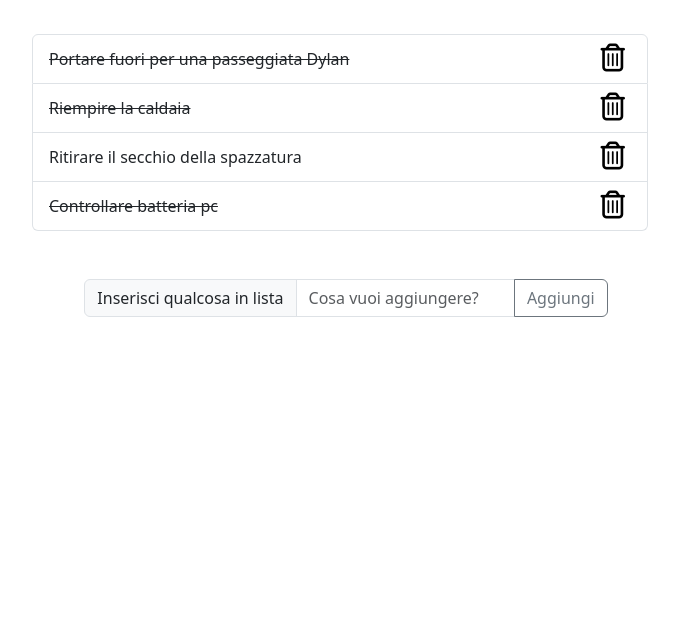
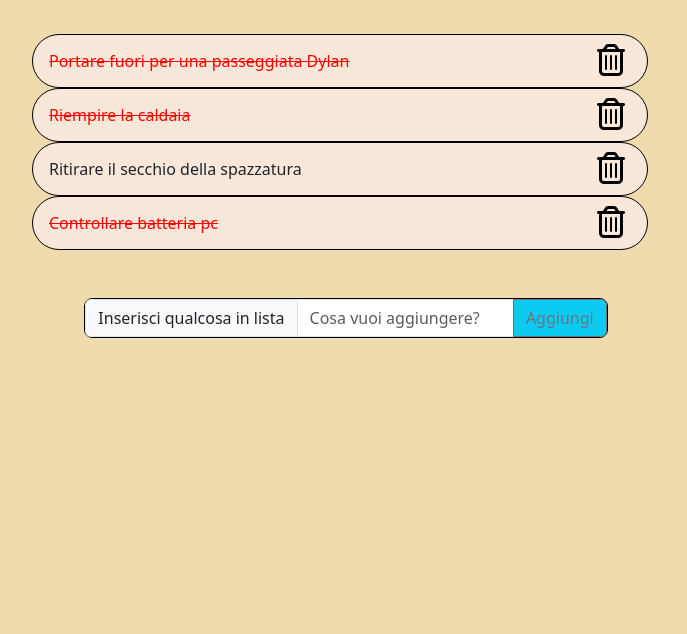
Before and after one commit to michele-pupo/vue-todolist, a plain HTML site: page index.html in a window 1280 px wide. Shown: the part 166-800 px from the top of the page, without its empty margins (294-981 px from the left). Drawn offline with nearby package versions, Linux system fonts and the light colour scheme.

Commit message:
added possibility to change the done

```diff
--- a/css/style.css
+++ b/css/style.css
@@ -1,7 +1,25 @@
+body{
+    background-color: #F0DBAF;
+}
+
+.list-group li{
+    background-color: #F9E8D9;
+}
+
+.list-group button{
+    background-color: #F9E8D9;
+}
+
 .list-group button i{
     cursor: pointer;
 }
 
+.list-group .list-group-item{
+    cursor: pointer;
+    user-select: none;
+}
+
 .done {
     text-decoration: line-through;
+    color: red;
   }
--- a/index.html
+++ b/index.html
@@ -28,9 +28,13 @@
         <div class="container-fluid d-flex flex-column align-items-center">
             <div class="row col-6 mt-5">
                 <ul class="list-group">
-                    <li v-for="(currentTodo, index) in todos" :key="index" class="list-group-item d-flex justify-content-between align-items-center">
-                        <span :class="{ done: currentTodo.done }">{{ currentTodo.text }}</span>
-                    <button @click="deleteTodo(index)" class="border-0 bg-white"><i class="fa-regular fa-trash-can fs-3"></i></button>
+                    <li v-for="(currentTodo, index) in todos" :key="index" class="list-group-item d-flex justify-content-between align-items-center border border-black rounded-5">
+                        <span
+                            :class="{ done: currentTodo.done }"
+                            @click="toggleDone(index)"
+                        >{{ currentTodo.text }}
+                        </span>
+                    <button @click="deleteTodo(index)" class="border-0"><i class="fa-regular fa-trash-can fs-2"></i></button>
                     </li>
                 </ul>
             </div>
@@ -40,7 +44,7 @@
             </div>
 
             <div id="add-todo" class="col-5 mt-5">
-                <div class="input-group mb-3">
+                <div class="input-group mb-3 border border-black rounded-3">
                     <span class="input-group-text">Inserisci qualcosa in lista</span>
                     <input
                         v-model="newTodo"
@@ -52,7 +56,7 @@
                         @keyup.enter="addTodo"
                     >
                     <button
-                        class="btn btn-outline-secondary"
+                        class="btn btn-outline-secondary btn-info"
                         type="button"
                         id="add-todo"
                         @click="addTodo()"
--- a/js/script.js
+++ b/js/script.js
@@ -54,7 +54,7 @@ createApp({
         this.todos.splice(todoIndex, 1)
       },
 
-      // funzione per aggiungere il testo del campo di imput alla lista
+      // metodo per aggiungere il testo del campo di imput alla lista
       addTodo(){
         // controllo che il campo di input non sia vuoto
         if (this.newTodo.trim() !== '') {
@@ -66,8 +66,16 @@ createApp({
         }),
 
            // cancello il contenuto del campo di imput
-        this.newTodo =''}
+           this.newTodo = ''
+           this.emptyTodo = false
+        } else {
+           this.emptyTodo = true
+        }
       },
 
+      // metodo per togliere o aggiungere testo barrato agli oggetti della lista
+      toggleDone(todoIndex) {
+        this.todos[todoIndex].done = !this.todos[todoIndex].done
+      }
     }
 }).mount('#app');
```
Lines whose indentation alone changed are shown as unchanged.
